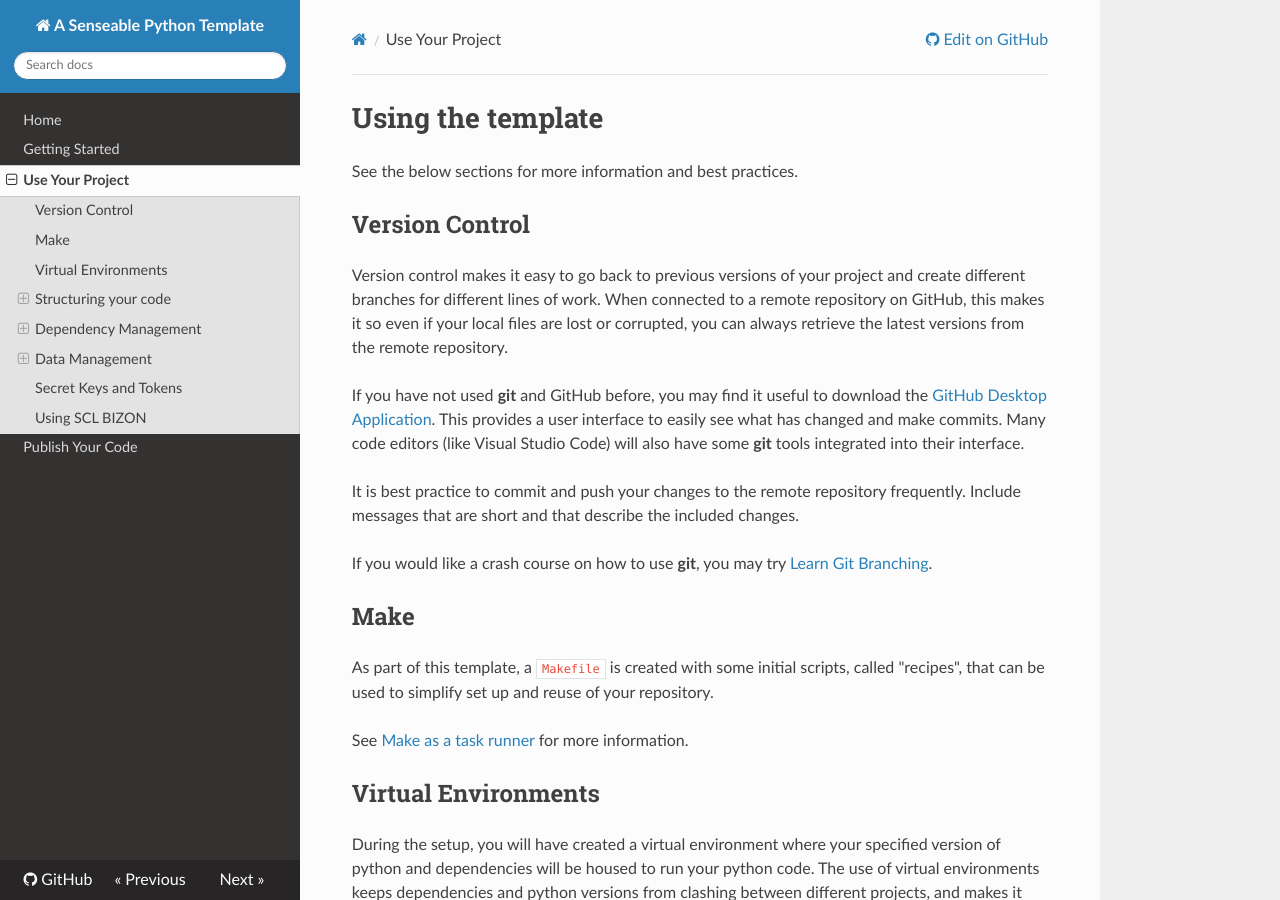
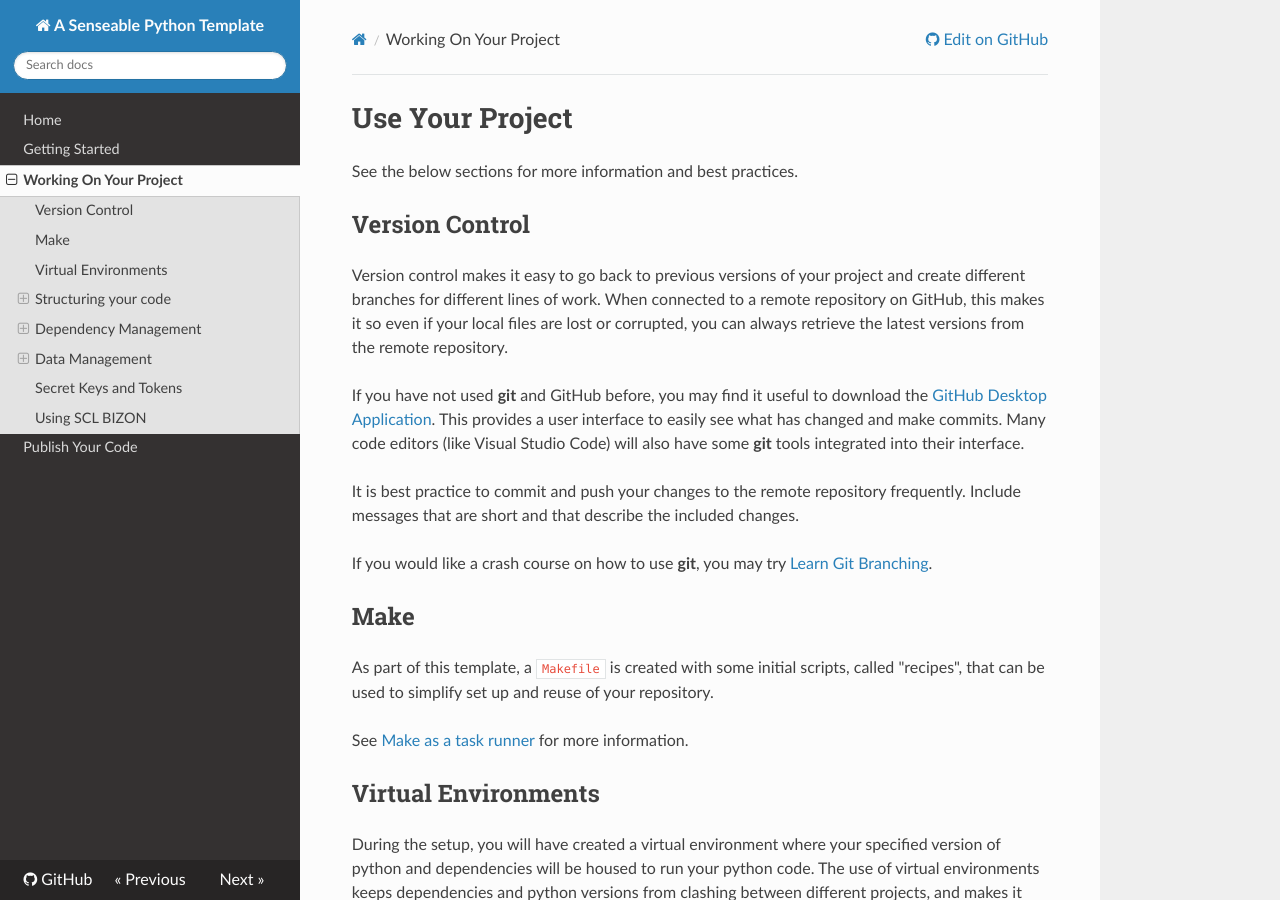
Before and after one commit to daydemir/senseable-python-template, an MkDocs documentation site: the page built from docs/using-your-project.md, in a window 1280 px wide and 900 px high. Built offline with MkDocs 1.6.1, drawn with Linux system fonts in a browser that asks for light colours; nearby versions of some CDN libraries.

Commit message:
section name change

```diff
--- a/docs/using-your-project.md
+++ b/docs/using-your-project.md
@@ -1,4 +1,4 @@
-# Using the template
+# Use Your Project
 See the below sections for more information and best practices.
 
 ## Version Control
--- a/mkdocs.yml
+++ b/mkdocs.yml
@@ -2,7 +2,7 @@
 nav:
   - Home: index.md
   - Getting Started: getting-started.md
-  - Use Your Project: using-your-project.md
+  - Working On Your Project: using-your-project.md
   - Publish Your Code: publish-your-code.md
 
 theme: readthedocs
```
